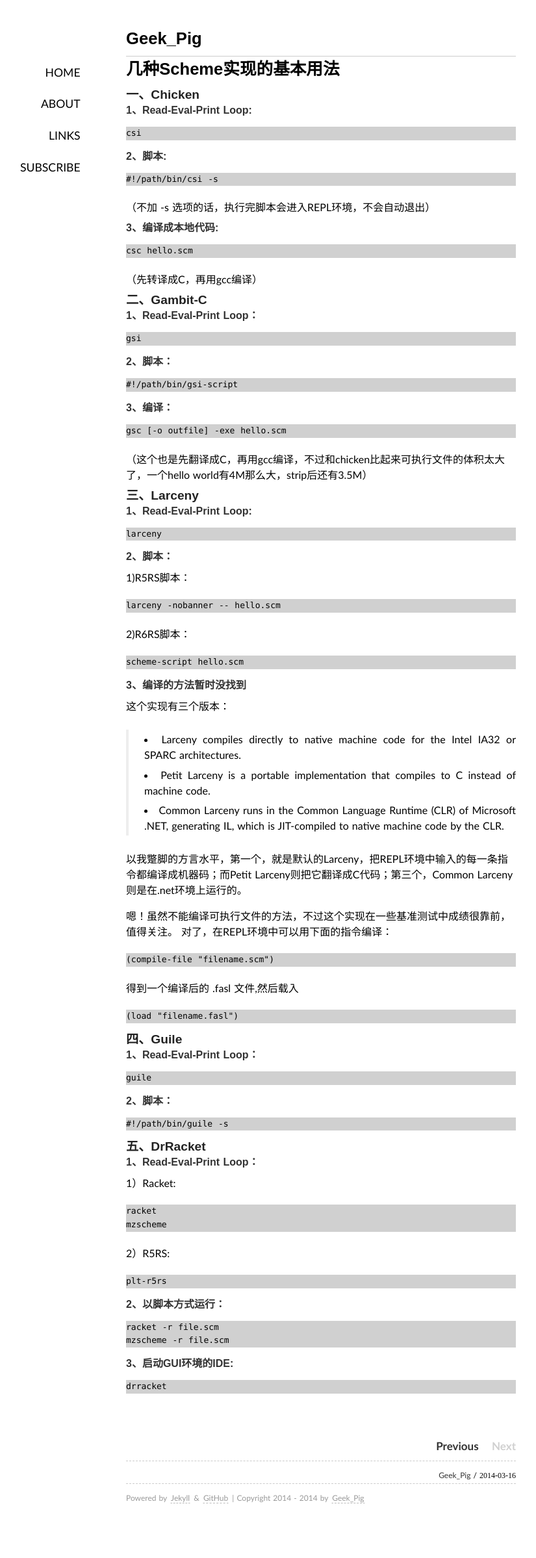
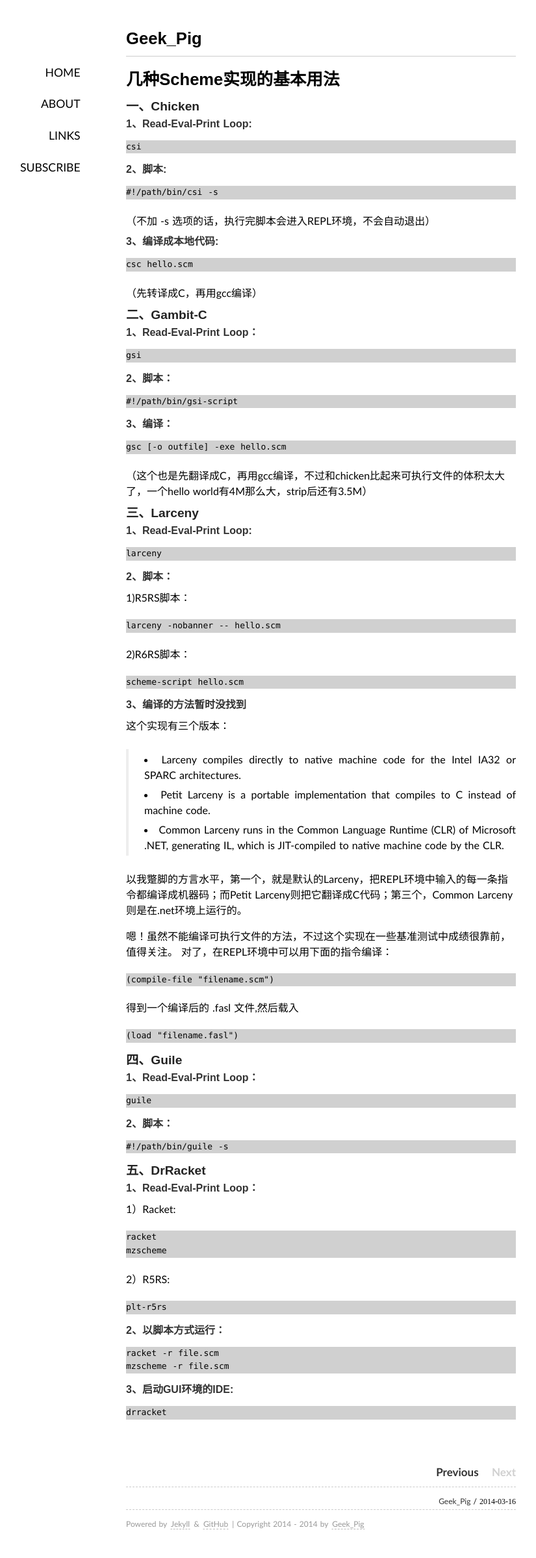
Before and after one commit to rhuichao/uternet.github.io, a Jekyll site: the page built from _posts/2014-03-16-some-scheme.md, in a window 1280 px wide. Shown: the whole page at 65% size, without its empty margins (146-971 px from the left). Built offline with Jekyll 4.4.1, drawn with Linux system fonts in a browser that asks for light colours; some web fonts are replaced; Markdown is read by kramdown in place of the engine named in the settings; before the commit the page ends 2358 px from its top, so only the background shows below that.

Commit message:
new document posted

```diff
--- a/_layouts/default.html
+++ b/_layouts/default.html
@@ -54,7 +54,7 @@
             <span><a title="links" class="" href="/links/">Links</a></span>
             <span><a title="subscribe by RSS" class="" href="/feed/">Subscribe</a></span>
         </nav>
-            <!--  <p></p>-->
+            <p>
         <h1>{{ page.title }}</h1> <!--页面标题-->
 
         <article class="content">
--- a/media/css/style.css
+++ b/media/css/style.css
@@ -243,16 +243,19 @@
 h2{
     font-family:"Galdeano","Hiragino Sans GB","Microsoft YaHei",sans-serif;
     font-size:1.4em;color:#111;
+    line-height: 150%;
 }
 
 h3{
     font-family:"Galdeano","Hiragino Sans GB","Microsoft YaHei",sans-serif;
     font-size:1.2em;color:#222;
+    line-height: 150%;
 }
 
 h4{
     font-family:"Galdeano","Hiragino Sans GB","Microsoft YaHei",sans-serif;
     font-size:1em;color:#333;
+    line-height: 150%;
 }
 
 embed,object,iframe{
```
